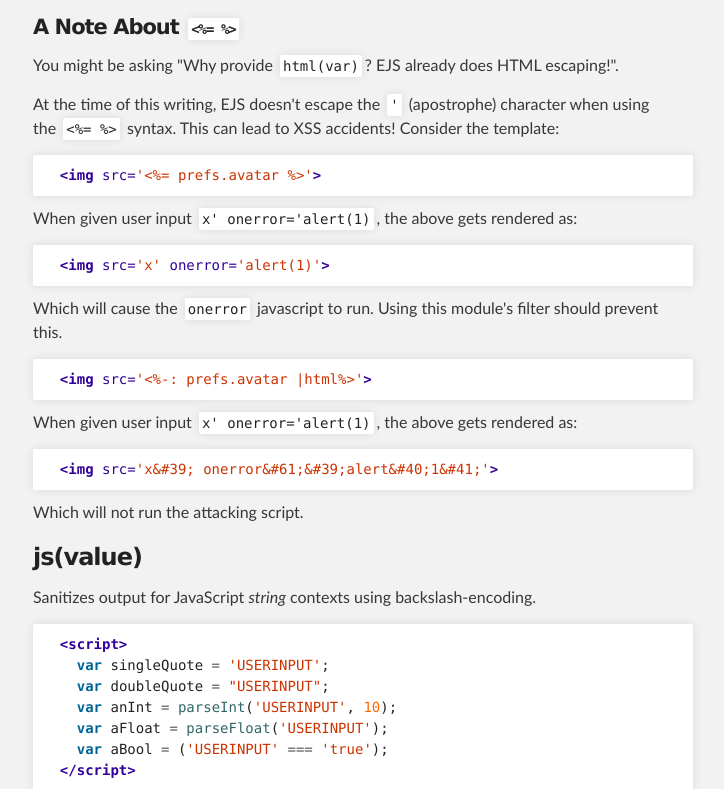
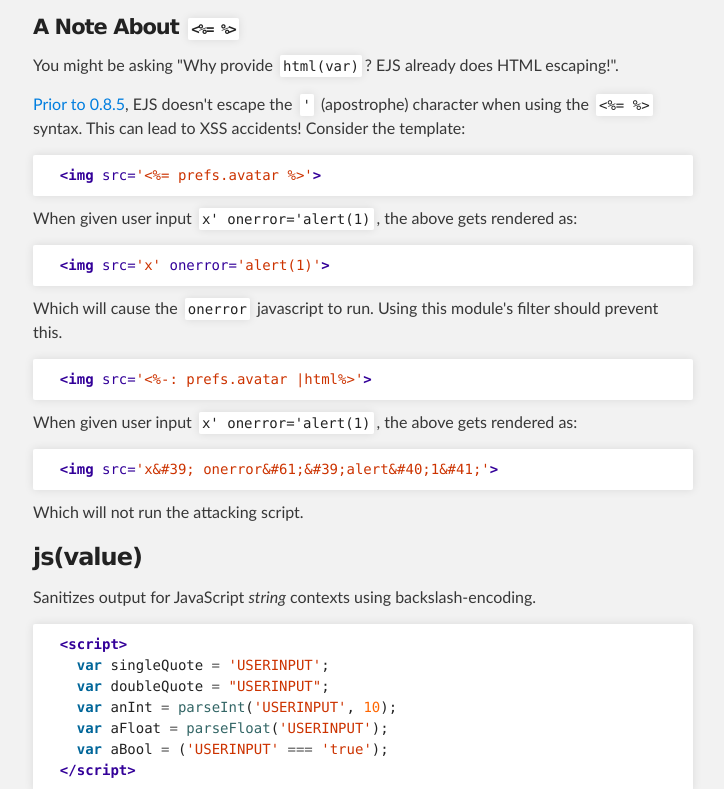
Before and after one commit to salesforce/secure-filters, a plain HTML site: page index.html in a window 1280 px wide. Shown: the part 4695-5484 px from the top of the page, without its empty margins (287-1011 px from the left). Drawn offline with Linux system fonts and the light colour scheme.

```diff
--- a/index.html
+++ b/index.html
@@ -277,9 +277,9 @@
 
 <p>You might be asking "Why provide <code>html(var)</code>? EJS already does HTML escaping!".</p>
 
-<p>At the time of this writing, EJS doesn't escape the <code>'</code>
-(apostrophe) character when using the <code>&lt;%= %&gt;</code> syntax.  This can lead to
-XSS accidents!  Consider the template:</p>
+<p><a href="https://github.com/visionmedia/ejs/blob/master/History.md#085--2013-11-21">Prior to 0.8.5</a>,
+EJS doesn't escape the <code>'</code> (apostrophe) character when using the <code>&lt;%= %&gt;</code>
+syntax.  This can lead to XSS accidents!  Consider the template:</p>
 
 <div class="highlight highlight-html"><pre>  <span class="nt">&lt;img</span> <span class="na">src=</span><span class="s">'&lt;%= prefs.avatar %&gt;'</span><span class="nt">&gt;</span>
 </pre></div>
```
Also changed, not shown: params.json (+1 -1 lines).
